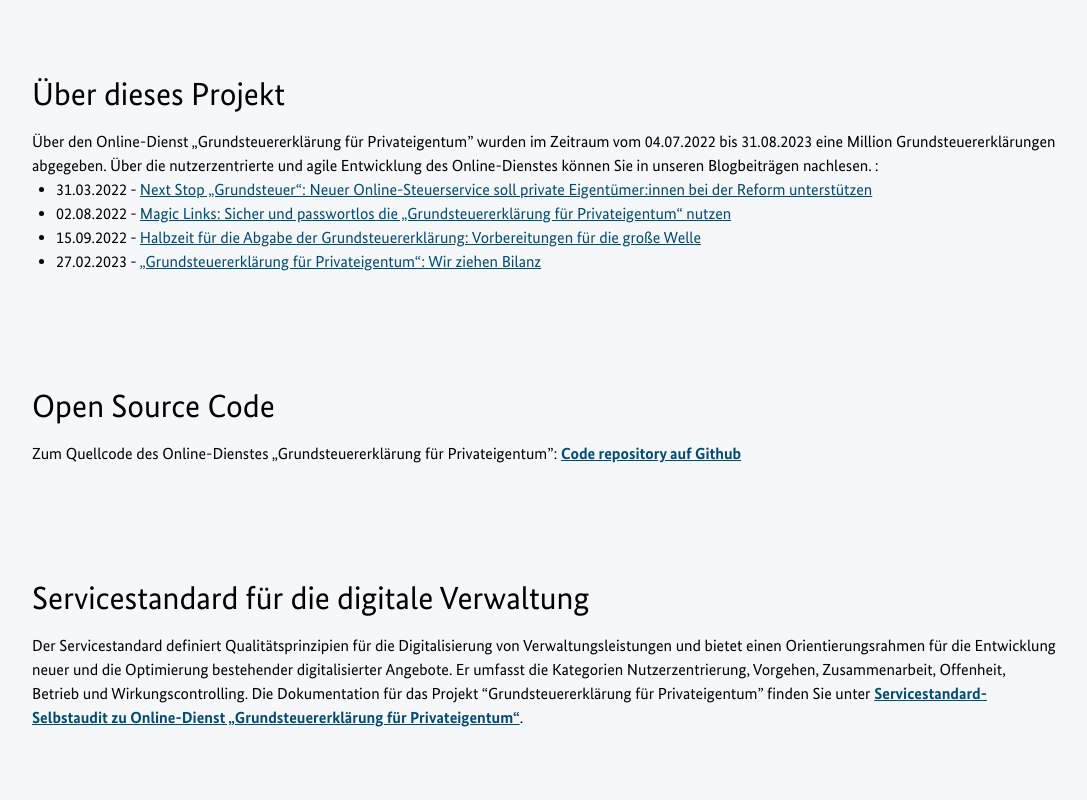
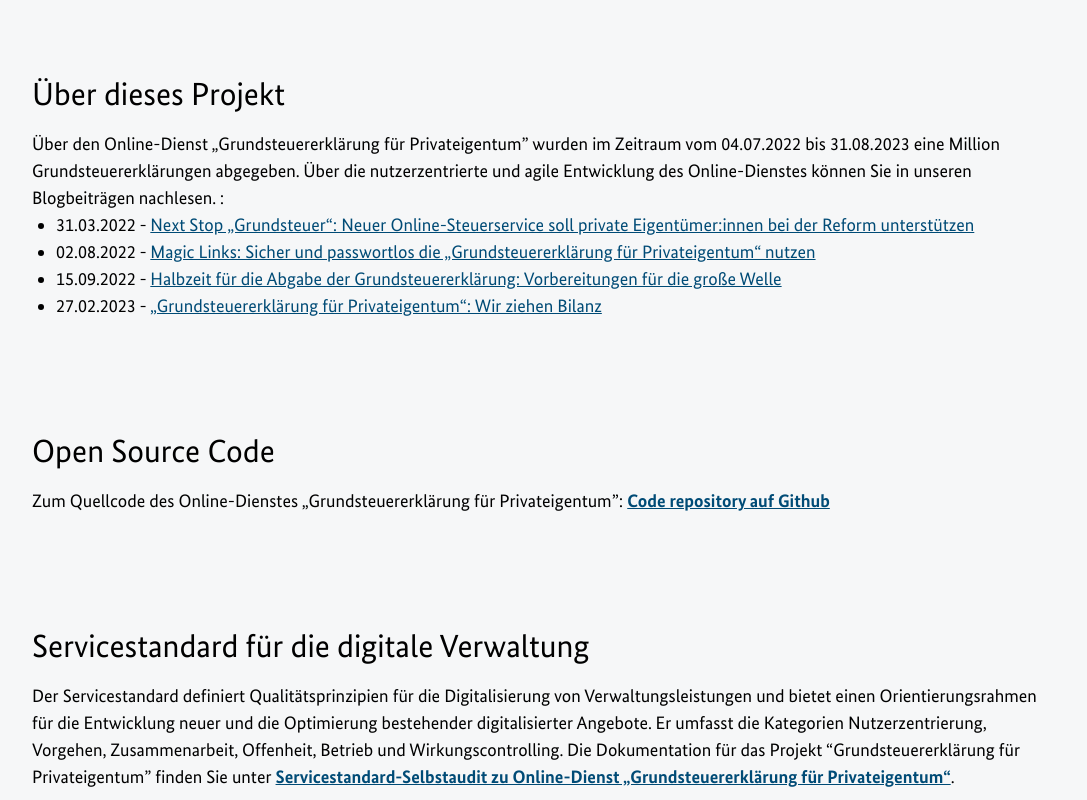
Before and after one commit to digitalservicebund/grundsteuer-static, a website: page index.html in a window 1280 px wide. Shown: the part 1120-1920 px from the top of the page, without its empty margins (96-1183 px from the left). Drawn offline with Linux system fonts and the light colour scheme.

Commit message:
Adapt font-size

```diff
--- a/index.html
+++ b/index.html
@@ -375,7 +375,7 @@
             class="flex flex-col md:flex-row"
             id="teilnehmende-bundeslaender"
           >
-            <div>
+            <div class="text-18">
               <p>
                 Über den Online-Dienst „Grundsteuererklärung für Privateigentum”
                 wurden im Zeitraum vom 04.07.2022 bis 31.08.2023 eine Million
@@ -443,7 +443,7 @@
             id="teilnehmende-bundeslaender"
           >
             <div>
-              <p>
+              <p class="text-18">
                 Zum Quellcode des Online-Dienstes „Grundsteuererklärung für
                 Privateigentum”:
                 <a
@@ -466,7 +466,7 @@
             id="teilnehmende-bundeslaender"
           >
             <div>
-              <p>
+              <p class="text-18">
                 Der Servicestandard definiert Qualitätsprinzipien für die
                 Digitalisierung von Verwaltungsleistungen und bietet einen
                 Orientierungsrahmen für die Entwicklung neuer und die
```
